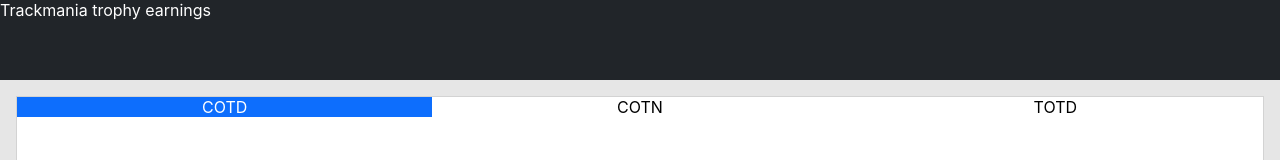
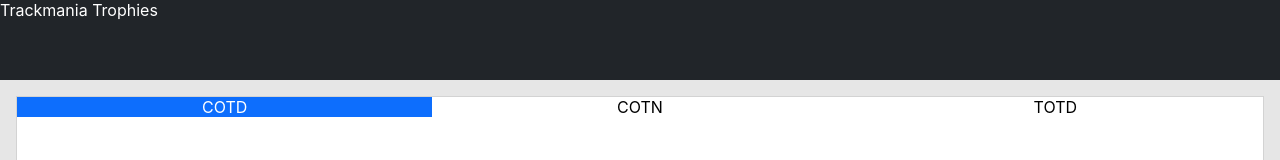
Before and after one commit to Shinestr8/ghp-test, a React (Create React App) app: page / in a window 1280 px wide. Shown: the top 160 px of the page. Built offline with nearby package versions, Linux system fonts and the light colour scheme.

Commit message:
changed title in header

```diff
--- a/src/App.js
+++ b/src/App.js
@@ -6,7 +6,7 @@
   return (
     <div className='page'>
       <div className='header'>
-        Trackmania trophy earnings
+        Trackmania Trophies
       </div>
       <div className='wrapper'>
         <div className='content'>
```
